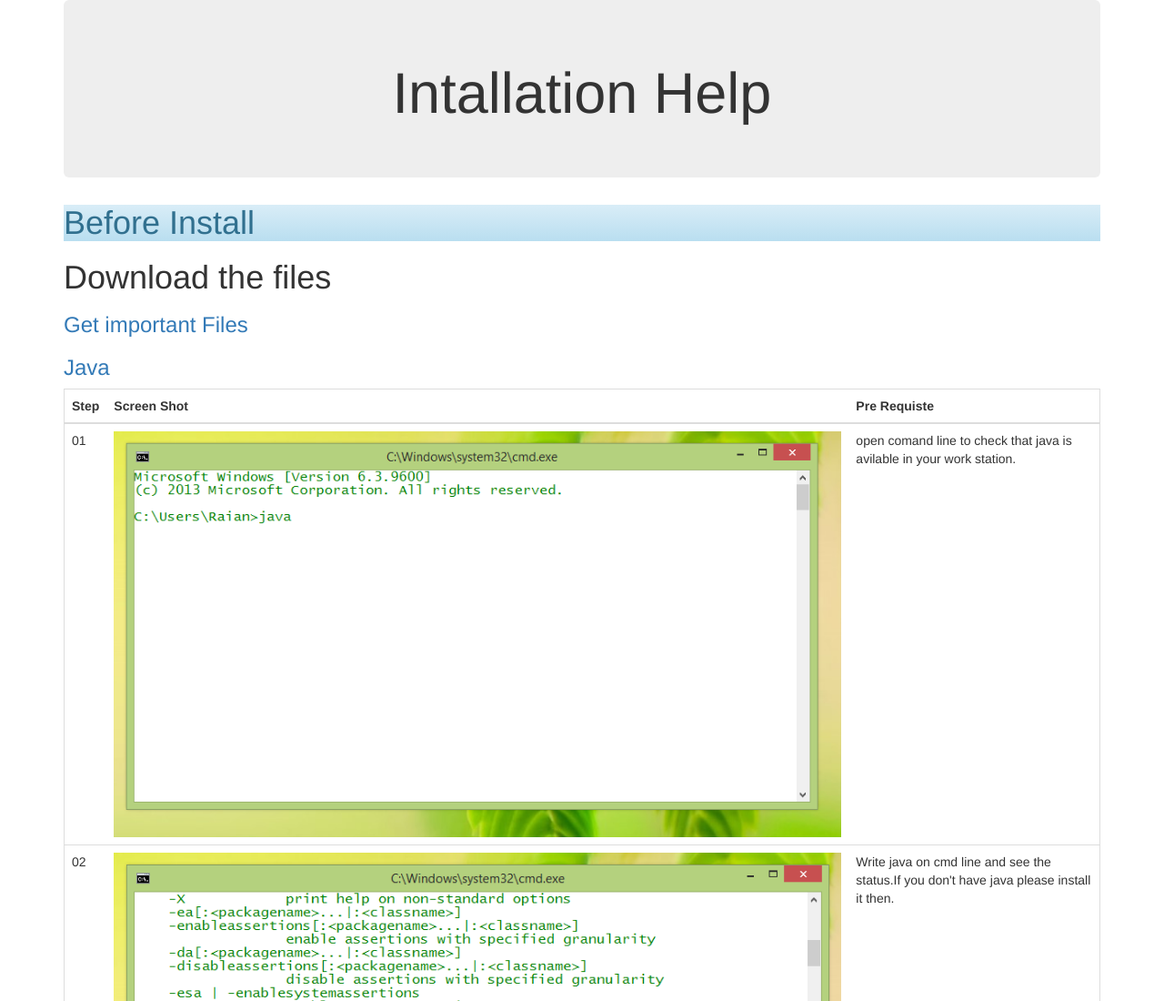
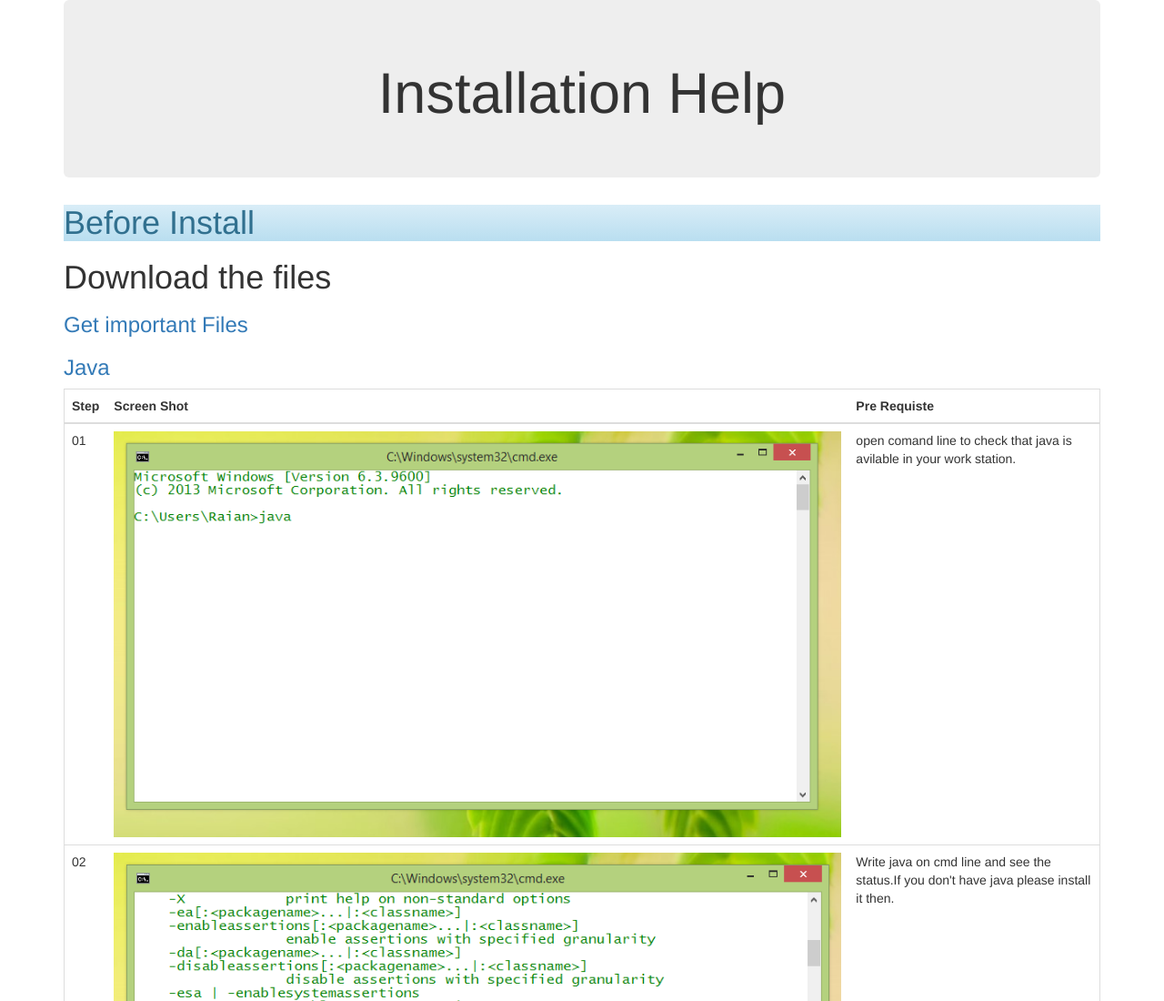
Before and after one commit to installingsoftware/installingsoftware.github.io, a plain HTML site: page installingsoftware/OracleDB/oracle.html in a window 1280 px wide. Shown: the top 1100 px of the page at 91% size. Drawn offline with Linux system fonts and the light colour scheme.

Commit message:
OracleDB+SQLDevelopmentTools1

```diff
--- a/installingsoftware/OracleDB/oracle.html
+++ b/installingsoftware/OracleDB/oracle.html
@@ -16,7 +16,7 @@ and open the template in the editor.
     </head>
     <body class="container">
         <div class="jumbotron">
-            <h1><center>Intallation Help</center></h1>
+            <h1><center>Installation Help</center></h1>
         </div>
         <h1 class="alert-info ">Before Install</h1>
         <h1>Download the files</h1>
```
Also changed, not shown: installingsoftware/OracleDB/sqldevelopertools.html (+1 -1 lines), installingsoftware/index.html (+1 -1 lines).
